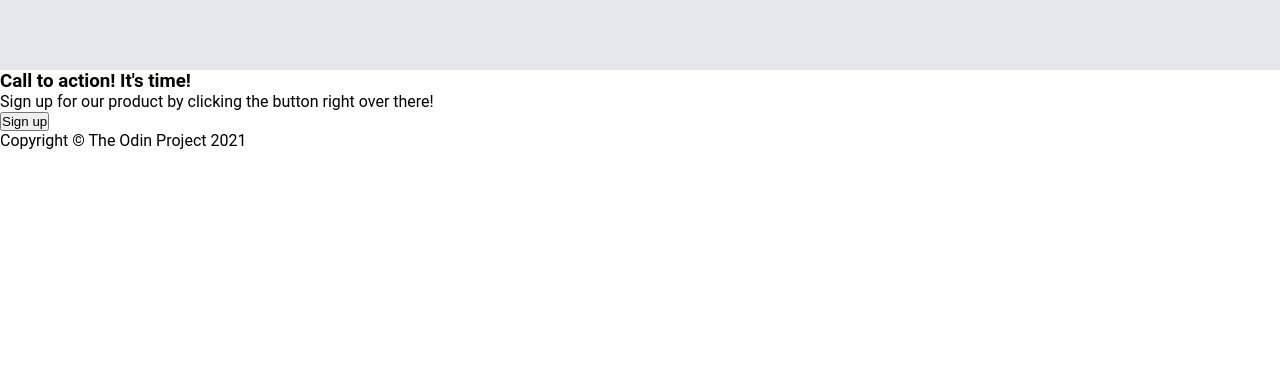
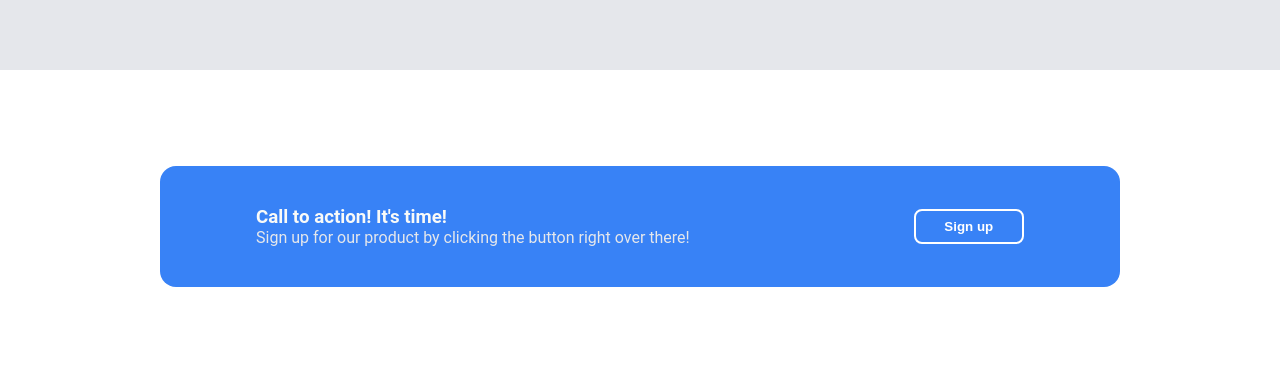
Before and after one commit to Shifardd/landing-page, a plain HTML site: page index.html in a window 1280 px wide. Shown: the part 1402-1782 px from the top of the page. Before the commit the page ends 1552 px from the top, so only its background shows below. Drawn offline with Linux system fonts and the light colour scheme.

Commit message:
Add design and layout of sign up section

```diff
--- a/style.css
+++ b/style.css
@@ -153,3 +153,38 @@ main .content3 cite {
   justify-content: right;
   padding-right: 2rem;
 }
+
+main .content4 {
+  display: flex;
+  padding: 6rem 10rem;
+  justify-content: center;
+  align-items: center;
+}
+
+main .content4 .modal {
+  background-color: var(--light-blue);
+  padding: 2.5rem 6rem;
+  width: 1000px;
+  display: flex;
+  justify-content: space-between;
+  align-items: center;
+  border-radius: 1rem;
+}
+
+main .content4 .left h3{
+  color: var(--hero-color);
+}
+
+main .content4 .left p{
+  color: var(--secondary);
+}
+
+main .content4 .right button {
+  background-color: var(--light-blue);
+  color: #fff;
+  border: 2px solid #fff;
+  padding: 0.5rem 1.8rem;
+  font-weight: 900;
+  border-radius: 0.5rem;
+  cursor: pointer;
+}
```
